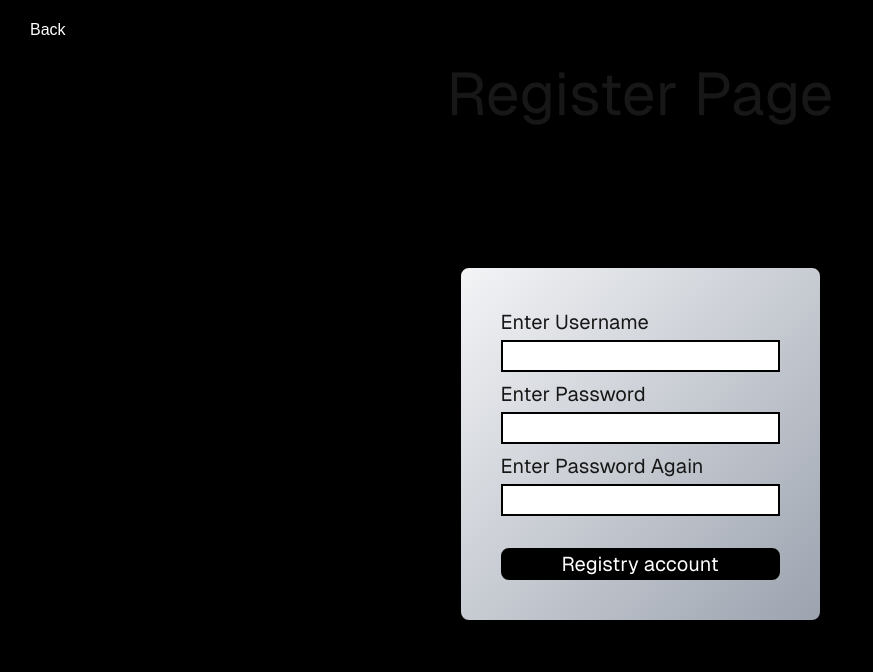
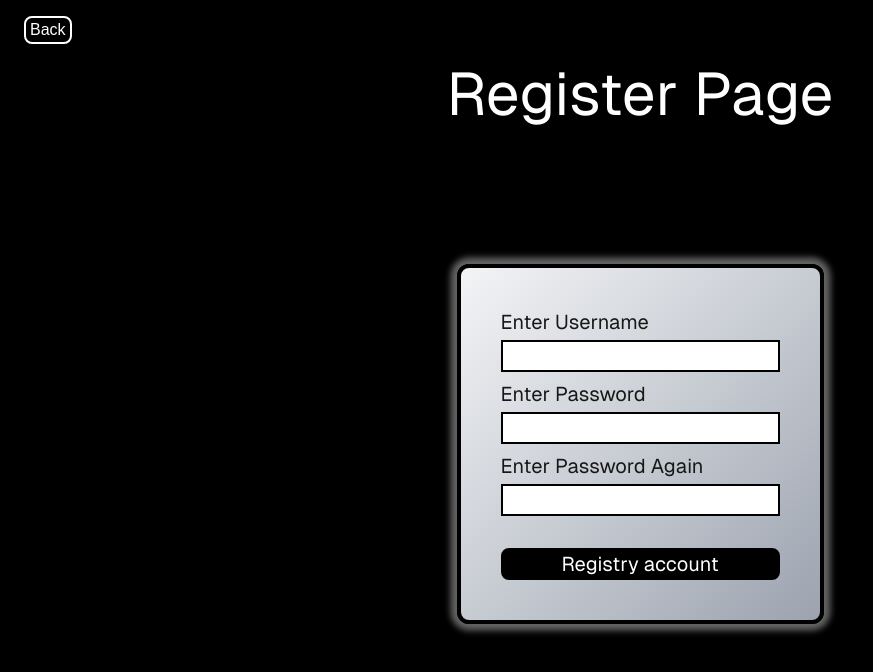
Before and after one commit to Owale128/Todolist-Next, a Next.js app: page /components/register in a window 1280 px wide. Shown: the top 672 px of the page, without its empty margins (0-873 px from the left). Built offline with nearby package versions, Linux system fonts and the light colour scheme.

Commit message:
Styled some more

```diff
--- a/app/components/AddTodo/page.tsx
+++ b/app/components/AddTodo/page.tsx
@@ -43,13 +43,13 @@ const AddTodo = () => {
   return (
     <form onSubmit={handleSubmit} className='flex flex-col items-center'>
         <input
-        className='border-2 border-black text-2xl text-center bg-gray-50 rounded-md'
+        className='text-2xl text-center bg-gray-50 rounded-md'
         type="text"
         value={(userInput)}
         onChange={(e) => setUserInput(e.target.value)}
         maxLength={20}
         />
-        <Button className='text-xl mt-2 border-2 rounded-lg px-0.5'><>Add Todos</></Button>
+        <Button className='text-xl mt-4 border-2 rounded-lg px-0.5'><>Add Todos</></Button>
     </form>
   )
 }
--- a/app/components/TodoApp/page.tsx
+++ b/app/components/TodoApp/page.tsx
@@ -63,7 +63,7 @@ useEffect(() => {
         <Header toggleTheme={toggleTheme}/>
     <div className="flex flex-col items-center justify-items-center min-h-screen p-8 pb-20 gap-16 sm:p-3 font-[family-name:var(--font-geist-sans)] animate-popUp">
       <TodosAllContext.Provider value={{ todos, dispatch}}>
-        <h1 className="text-6xl max-md:text-5xl">TodoList</h1>
+        <h1 className="text-6xl max-md:text-5xl text-white">TodoList</h1>
         <AddTodo />
         <Todos />
       </TodosAllContext.Provider>
--- a/app/components/Todos/pages.tsx
+++ b/app/components/Todos/pages.tsx
@@ -57,7 +57,7 @@ const Todos = () => {
   return (
     <div className='flex flex-col justify-center items-center'>
       <Button click={sort} className='text-xl font-medium mb-6 border-2 w-14 rounded-lg'><>Sort</></Button>
-      <table className="table-fixed w-96 lg:w-auto max-w-full break-words mb-20 overflow-auto glow-effect">
+      <table className="table-fixed w-96 lg:w-auto max-w-full break-words mb-20 overflow-auto table-glow-effect">
       <thead>
           <tr className="bg-gray-200">
             <th className="p-4 border border-black">Todo</th>
--- a/app/components/register/page.tsx
+++ b/app/components/register/page.tsx
@@ -2,6 +2,7 @@
 import axios from "axios"
 import { useRouter } from "next/navigation"
 import { FormEvent, useState } from "react"
+import Button from "../Button/page"
 
 const Register= () => {
     const [username, setUsername] = useState('')
@@ -39,18 +40,18 @@ const Register= () => {
 
     return (
         <>
-        <button
-        onClick={() => router.push('/')}
+        <Button
+        click={() => router.push('/')}
         className="border-2 border-black px-1 ml-6 mt-4 rounded-lg bg-black text-white"
         >
        <>Back</>
-        </button>
+        </Button>
 
       <div className="grid grid-rows-[20px_1fr_20px] items-center justify-items-center min-h-screen p-8 pb-20 gap-16 sm:p-10 font-[family-name:var(--font-geist-sans)] animate-popUp">
-       <h1 className="text-6xl">Register Page</h1>
+       <h1 className="text-6xl text-white">Register Page</h1>
 
        <form
-       className="border-4 border-black p-10 rounded-xl flex flex-col text-xl bg-gradient-to-br from-gray-100 to-gray-400"
+       className="border-4 border-black p-10 rounded-xl flex flex-col text-xl bg-gradient-to-br from-gray-100 to-gray-400 registerPage-glow-effect"
 
        onSubmit={handleRegister}
        >
--- a/app/globals.css
+++ b/app/globals.css
@@ -26,7 +26,12 @@ body {
   }
 }
 
-.glow-effect {
+.table-glow-effect {
   box-shadow: 0 0 1rem 0.3rem rgba(0, 238, 255, 0.4);
   transition: box-shadow 0.3s ease-in-out;
 }
+
+.homePage-glow-effect, .registerPage-glow-effect {
+  box-shadow: 0 0 0.4rem 0.4rem rgba(255, 255, 255, 0.392);
+  transition: box-shadow 0.3s ease-in-out;
+}
--- a/app/page.tsx
+++ b/app/page.tsx
@@ -45,11 +45,11 @@ export default function Home() {
 
   return (
     <div className="grid grid-rows-[20px_1fr_20px] items-center justify-items-center min-h-screen p-8 pb-20 gap-16 sm:p-20 font-[family-name:var(--font-geist-sans)] animate-popUp">
-     <h1 className="text-6xl">Login Page</h1>
+     <h1 className="text-6xl text-white">Login Page</h1>
 
      <form
      onSubmit={handleLogin}
-     className="border-4 border-black p-10 rounded-xl flex flex-col text-xl bg-gradient-to-br from-gray-100 to-gray-400"
+     className="border-4 border-black p-10 rounded-xl flex flex-col text-xl bg-gradient-to-br from-gray-100 to-gray-400 homePage-glow-effect"
 
      >
 
```
Also changed, not shown: app/components/Spinner/page.tsx (+1 -1 lines).
